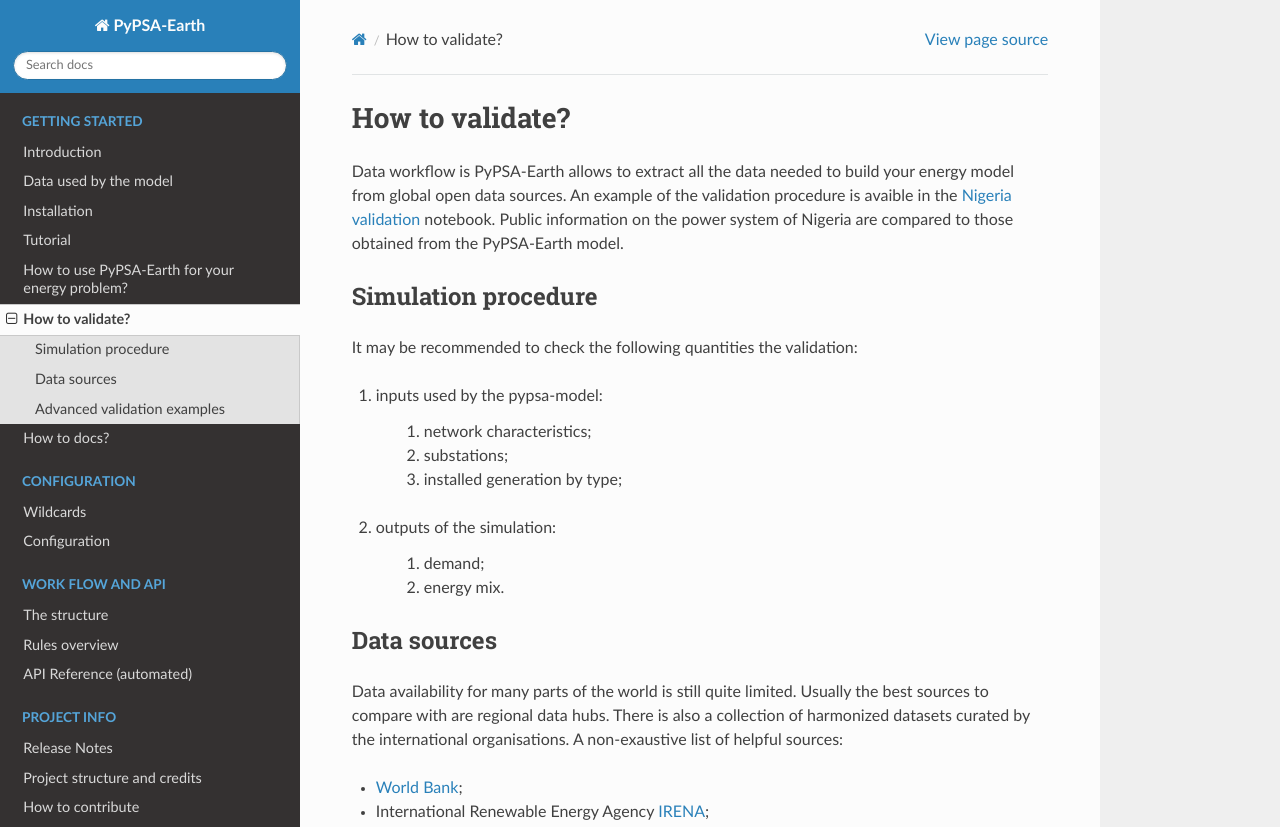
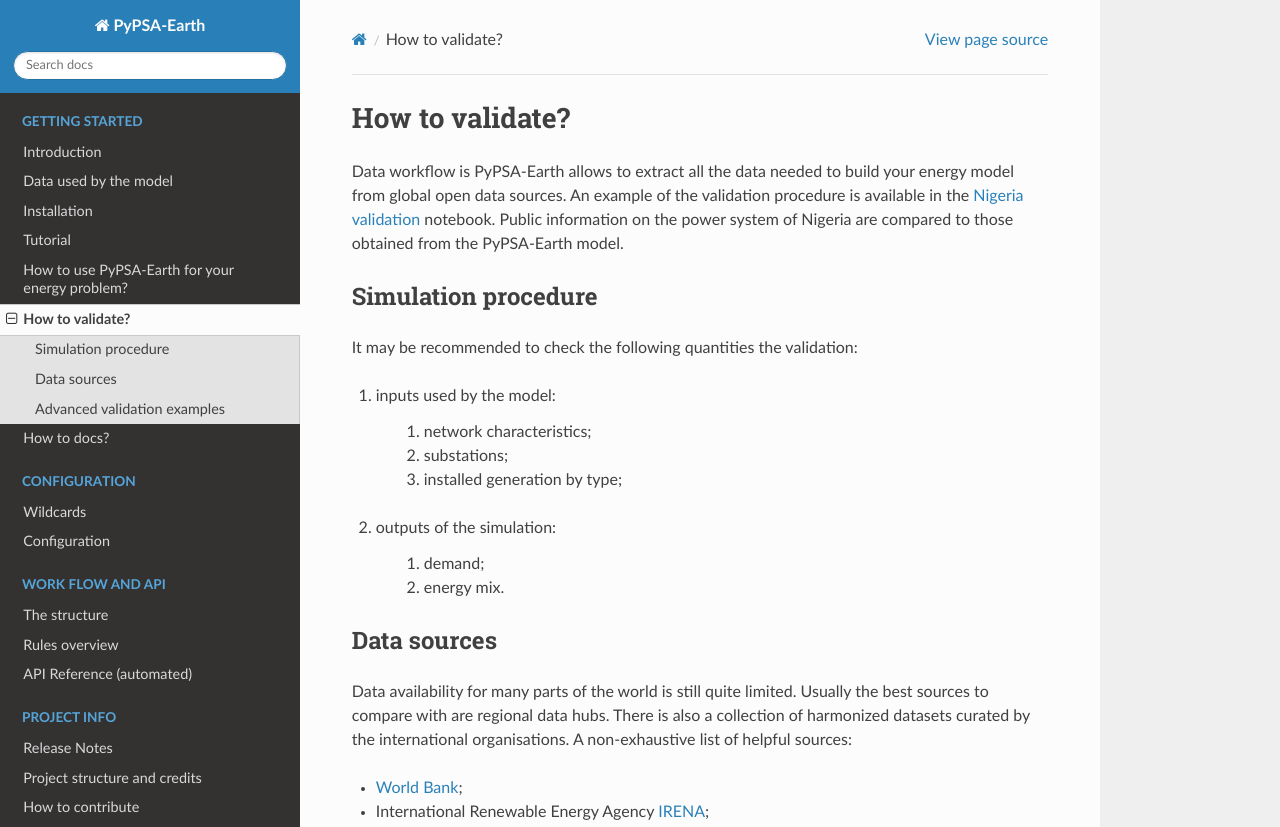
Before and after one commit to pypsa-meets-earth/pypsa-earth, a Sphinx documentation site: the page built from doc/how_to_validate.rst, in a window 1280 px wide and 1333 px high. Shown: the top 827 px of the window. Built offline with Sphinx 7.4.7 and the Read the Docs theme 2.0.0, drawn with Linux system fonts in a browser that asks for light colours; pages that are not in the unit, such as notebooks, are missing from menus; the version number could not be read and is left out.

Commit message:
Fix typos

```diff
--- a/doc/data_workflow.rst
+++ b/doc/data_workflow.rst
@@ -73,7 +73,7 @@
 Economical
 ------------------------------------
 
-* **costs.csv** file contains the defaulf costs of the technologies along with their typical lifetime and efficiency values. The dataset is intended to give a starting point for running the model while regional adajustments may be needed.
+* **costs.csv** file contains the default costs of the technologies along with their typical lifetime and efficiency values. The dataset is intended to give a starting point for running the model while regional adjustments may be needed.
 
 * **gadm** folder contains data of the shapes of administrative zones by country (e.g. regions, districts, provinces, ...), depending on the level of resolution desired by the configuration file. The data in this folder are automatically populated by the `build_shapes` rule that download such data from the gadm website.
 
--- a/doc/how_to_fit.rst
+++ b/doc/how_to_fit.rst
@@ -11,7 +11,7 @@
 
 PyPSA-Earth can be tailored to represent any part of the world quite easily. The following procedure may be recommended.
 
-1. Adjust the config
+1. Adjust the model configuration
 =========================================
 
 The main parameters needed to customize the inputs for your national-specific data are defined in the :ref:`configuration <config>` file `config.yaml`. The configuration settings should be adjusted according to a particular problem you are intended to model. The main regional-dependent parameters are:
--- a/doc/how_to_validate.rst
+++ b/doc/how_to_validate.rst
@@ -11,14 +11,14 @@
 
 .. TODO add a list of actions needed to do the validation
 
-Data workflow is PyPSA-Earth allows to extract all the data needed to build your energy model from global open data sources. An example of the validation procedure is avaible in the `Nigeria validation <https://github.com/pypsa-meets-earth/documentation/blob/main/notebooks/validation/validation_nigeria.ipynb>`_ notebook. Public information on the power system of Nigeria are compared to those obtained from the PyPSA-Earth model.
+Data workflow is PyPSA-Earth allows to extract all the data needed to build your energy model from global open data sources. An example of the validation procedure is available in the `Nigeria validation <https://github.com/pypsa-meets-earth/documentation/blob/main/notebooks/validation/validation_nigeria.ipynb>`_ notebook. Public information on the power system of Nigeria are compared to those obtained from the PyPSA-Earth model.
 
 Simulation procedure
 ===================================
 
 It may be recommended to check the following quantities the validation:
 
-#. inputs used by the pypsa-model:
+#. inputs used by the model:
 
     #. network characteristics;
 
@@ -35,7 +35,7 @@
 Data sources
 ===================================
 
-Data availability for many parts of the world is still quite limited. Usually the best sources to compare with are regional data hubs. There is also a collection of harmonized datasets curated by the international organisations. A non-exaustive list of helpful sources:
+Data availability for many parts of the world is still quite limited. Usually the best sources to compare with are regional data hubs. There is also a collection of harmonized datasets curated by the international organisations. A non-exhaustive list of helpful sources:
 
 * `World Bank <https://energydata.info/>`_;
 
```
